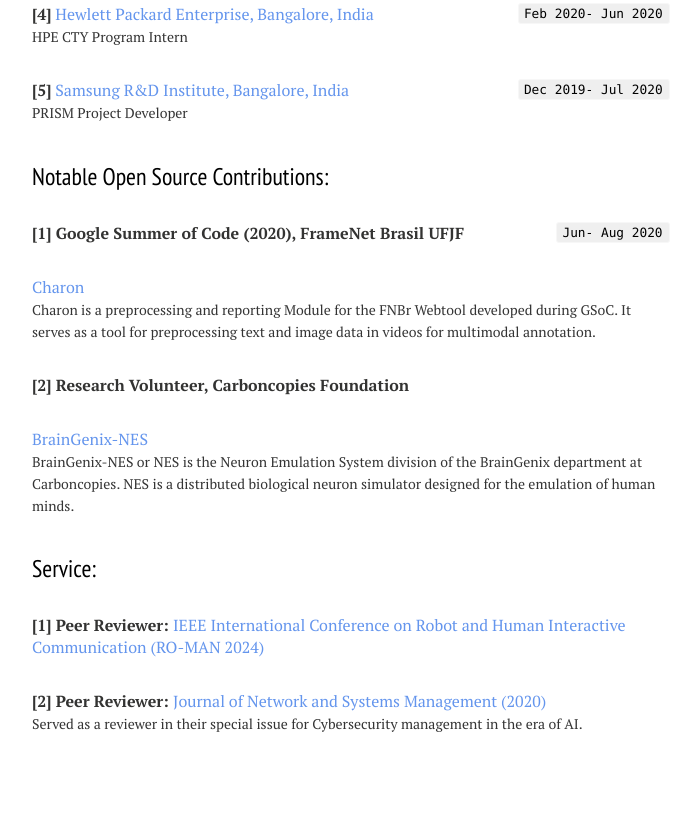
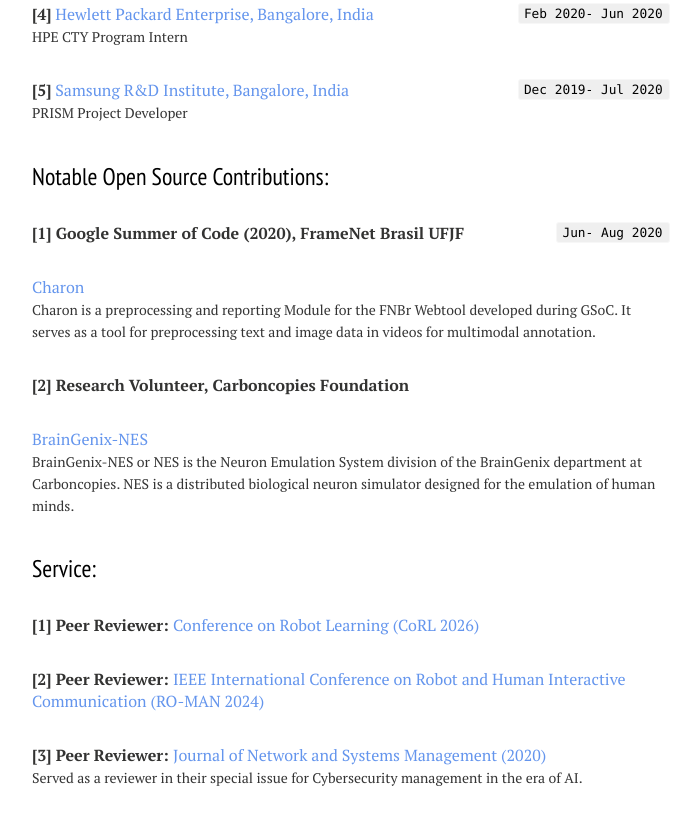
Before and after one commit to PRISHIta123/PRISHIta123.github.io, a Jekyll site: the page built from experience.md, in a window 1280 px wide and 900 px high, scrolled down 1559 px. Shown: the top 825 px of the window, without its empty margins (288-988 px from the left). Built offline with Jekyll 4.4.1, drawn with Linux system fonts in a browser that asks for light colours; nearby versions of some CDN libraries; some web fonts are replaced.

Commit message:
Update experience.md

```diff
--- a/experience.md
+++ b/experience.md
@@ -95,8 +95,11 @@
 
 ## Service:
 
-<p><b> [1] Peer Reviewer: </b><a href="https://www.ro-man2024.org/" style="color: cornflowerblue">IEEE International Conference on Robot and Human Interactive Communication (RO-MAN 2024)</a>
+<p><b> [1] Peer Reviewer: </b><a href="https://www.corl.org/" style="color: cornflowerblue">Conference on Robot Learning (CoRL 2026)</a>
 </p>
 
-<p><b> [2] Peer Reviewer: </b><a href="https://www.springer.com/journal/10922" style="color: cornflowerblue">Journal of Network and Systems Management (2020)</a>
+<p><b> [2] Peer Reviewer: </b><a href="https://www.ro-man2024.org/" style="color: cornflowerblue">IEEE International Conference on Robot and Human Interactive Communication (RO-MAN 2024)</a>
+</p>
+
+<p><b> [3] Peer Reviewer: </b><a href="https://www.springer.com/journal/10922" style="color: cornflowerblue">Journal of Network and Systems Management (2020)</a>
 <br><a style="font-size: 14px;">Served as a reviewer in their special issue for Cybersecurity management in the era of AI.</a></p>
```
